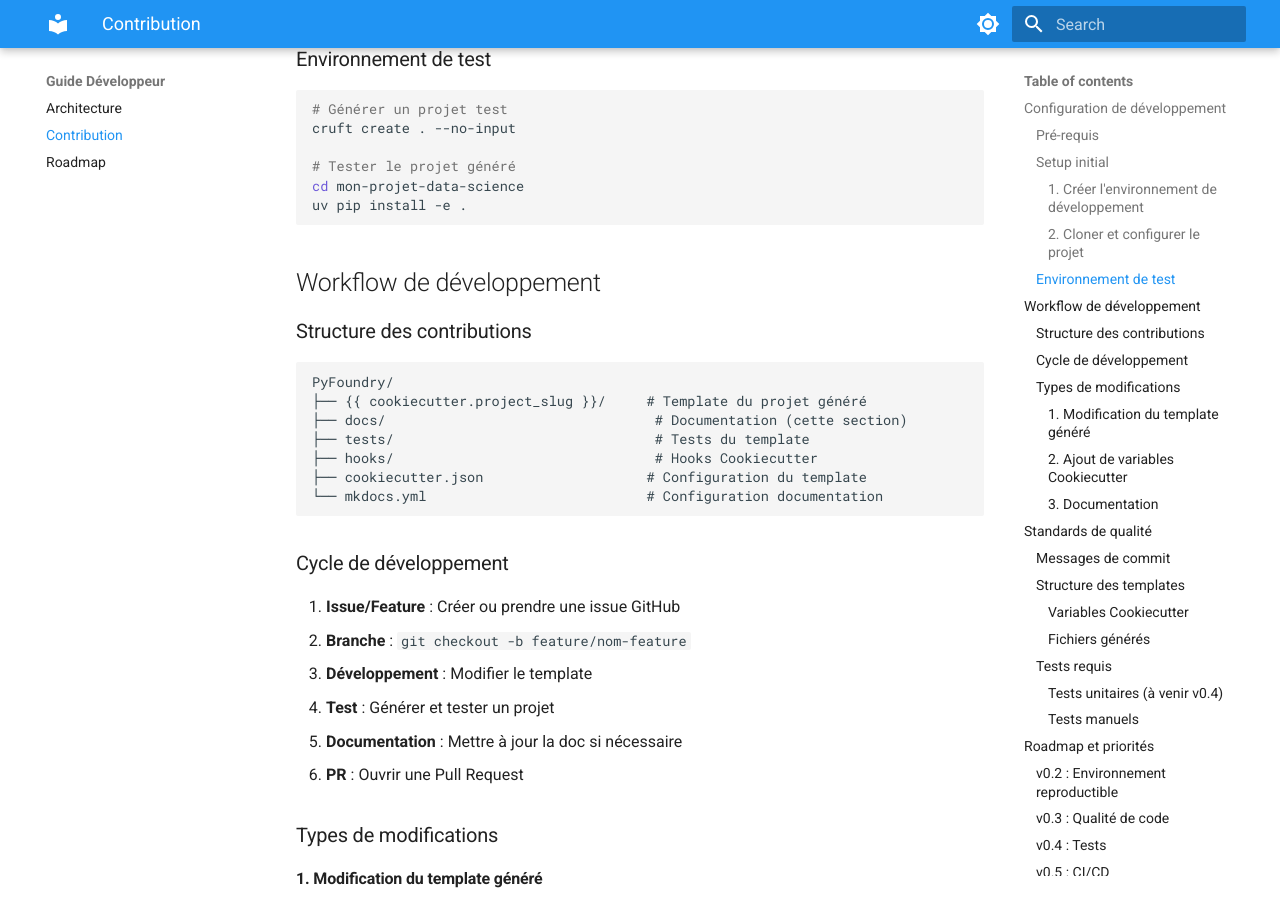
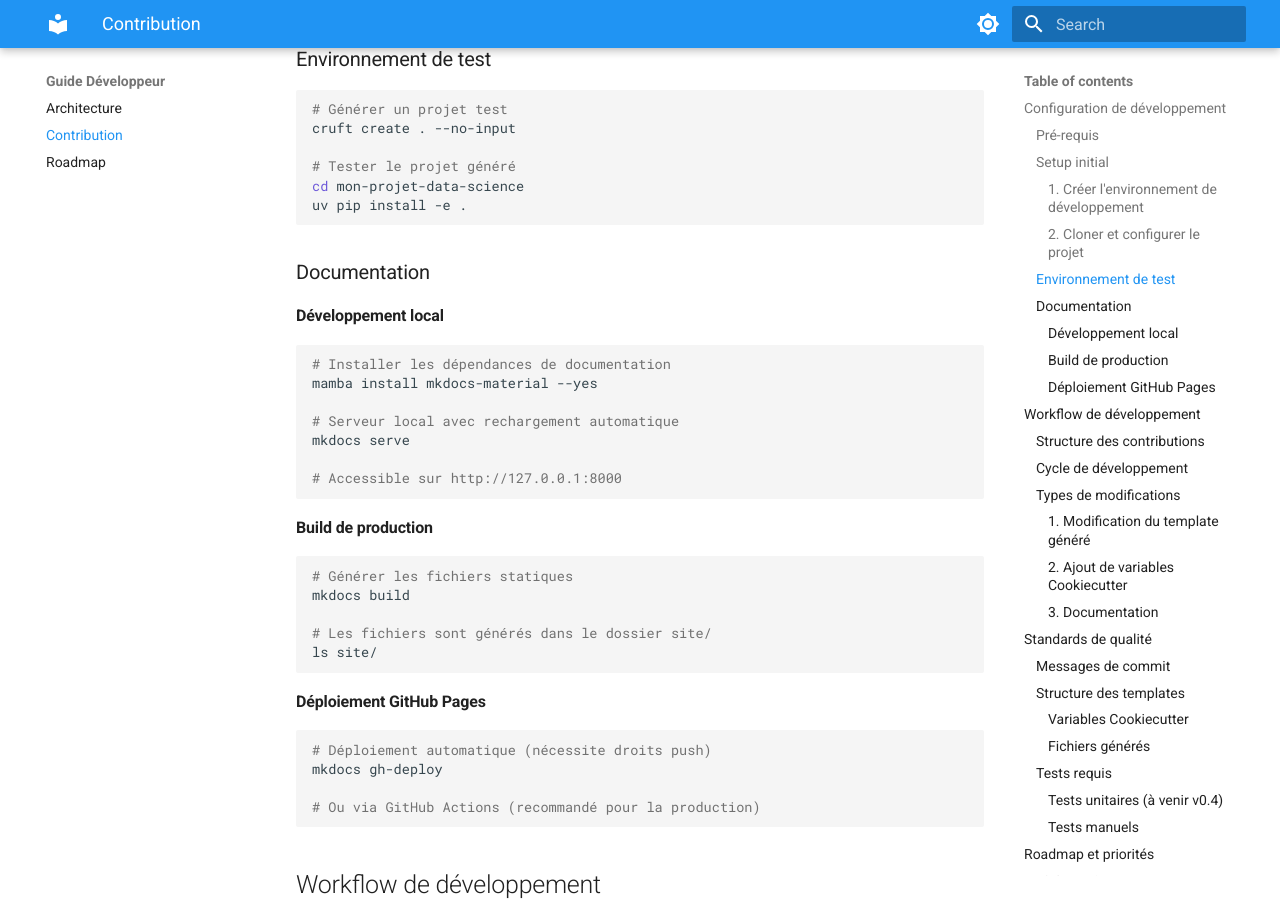
Before and after one commit to castorfou/PyFoundry, an MkDocs documentation site: the page built from docs/dev/contributing.md, in a window 1280 px wide and 900 px high, scrolled down 1106 px. Built offline with MkDocs 1.6.1 and Material for MkDocs 9.7.7, drawn with Linux system fonts in a browser that asks for light colours.

Commit message:
feat: finaliser v0.1 avec CI/CD et documentation GitHub
- Ajouter workflows GitHub Actions (docs + tests)
- Créer README.md complet avec badges et instructions
- Ajouter licence MIT
- Documenter génération de documentation MkDocs
- Prêt pour publication sur GitHub et GitHub Pages

🤖 Generated with [Claude Code](https://claude.ai/code)

Co-Authored-By: Claude <noreply@anthropic.com>

````diff
--- a/docs/dev/contributing.md
+++ b/docs/dev/contributing.md
@@ -46,6 +46,36 @@ cruft create . --no-input
 # Tester le projet généré
 cd mon-projet-data-science
 uv pip install -e .
+```
+
+### Documentation
+
+#### Développement local
+```bash
+# Installer les dépendances de documentation
+mamba install mkdocs-material --yes
+
+# Serveur local avec rechargement automatique
+mkdocs serve
+
+# Accessible sur http://127.0.0.1:8000
+```
+
+#### Build de production
+```bash
+# Générer les fichiers statiques
+mkdocs build
+
+# Les fichiers sont générés dans le dossier site/
+ls site/
+```
+
+#### Déploiement GitHub Pages
+```bash
+# Déploiement automatique (nécessite droits push)
+mkdocs gh-deploy
+
+# Ou via GitHub Actions (recommandé pour la production)
 ```
 
 ## Workflow de développement
````
Also changed, not shown: README.md (added, +86 -0 lines), 3 other files.
